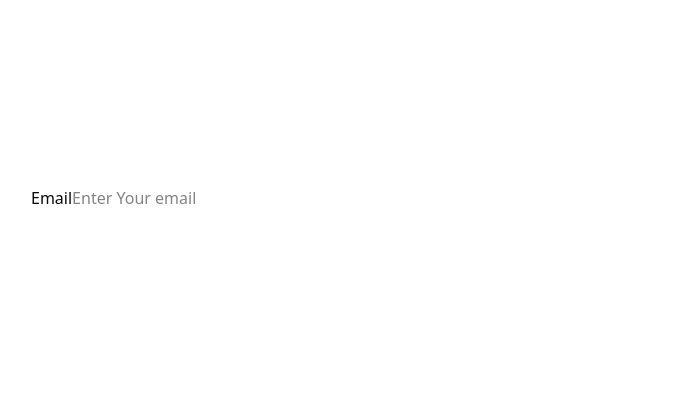
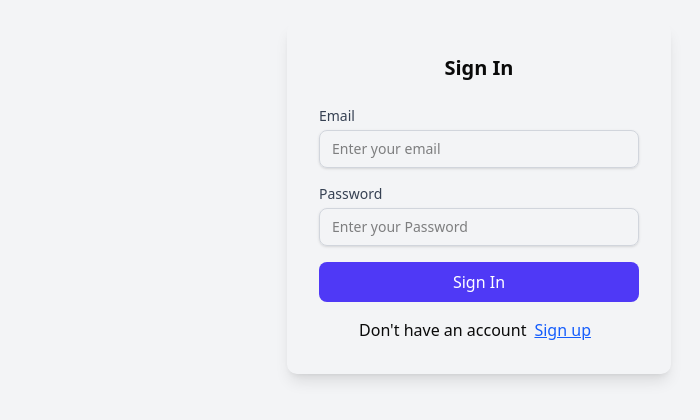
Before and after one commit to yashtech00/pdf-to-xml, a Next.js app: page /auth in a window 1280 px wide. Shown: the part 202-622 px from the top of the page, without its empty margins (161-861 px from the left). Built offline with nearby package versions, Linux system fonts and the light colour scheme; no server answers.

Commit message:
Enhance SignInCard component with improved styling and functionality

```diff
--- a/app/components/Auth/SignInCard.tsx
+++ b/app/components/Auth/SignInCard.tsx
@@ -1,24 +1,62 @@
-"use client"
+"use client";
+
+import Link from "next/link";
+
+export function SignInCard() {
 
 
-export function SignInCard() {
+
+
+
+
+
+
+
+
     return (
+        <div className="flex justify-center items-center min-h-screen bg-gray-100">
+            <div className="flex flex-col justify-center md:flex-row bg-white-300 shadow-lg rounded-lg overflow-hidden w-[30%] ">
+                <div className="p-8 w-full">
+                    <h1 className="flex justify-center text-xl font-bold mb-6">Sign In</h1>
+                    <form className="space-y-4">
                         <div>
-            <div className="flex justify-center items-center h-screen ">
-                <div className="w-[70%]">
-                <form className="">
-                    <div>
-                        <label>Email</label>
+                            <label className="block text-sm font-medium text-gray-700">Email</label>
                             <input
                                 type="email"
                                 required
-                            placeholder="Enter Your email"
-
+                                placeholder="Enter your email"
+                                className="mt-1 block w-full px-3 py-2 border border-gray-300 rounded-md shadow-sm focus:outline-none focus:ring-indigo-500 focus:border-indigo-500 sm:text-sm"
                             />
                         </div>
+                        <div>
+                            <label className="block text-sm font-medium text-gray-700">Password</label>
+                            <input
+                                type="Password"
+                                required
+                                placeholder="Enter your Password"
+                                className="mt-1 block w-full px-3 py-2 border border-gray-300 rounded-md shadow-sm focus:outline-none focus:ring-indigo-500 focus:border-indigo-500 sm:text-sm"
+                            />
+                        </div>
+                        <button
+                            type="submit"
+                            className="w-full bg-indigo-600 text-white py-2 px-4 rounded-md hover:bg-indigo-700 focus:outline-none focus:ring-2 focus:ring-indigo-500 focus:ring-offset-2"
+                        >
+                            Sign In
+                        </button>
+                        <p className="flex justify-center">Don't have an account
+                        <Link href={{
+                            pathname: "/auth",
+                            query: {
+                                authType:"signup"
+                            }
+                        }}>
+                         <h1 className="mx-2 text-blue-600 underline">Sign up</h1>
+                            </Link>
+                            </p>
                     </form>
                 </div>
+
             </div>
         </div>
-    )
+    );
 }
```
Lines whose indentation alone changed are shown as unchanged.
